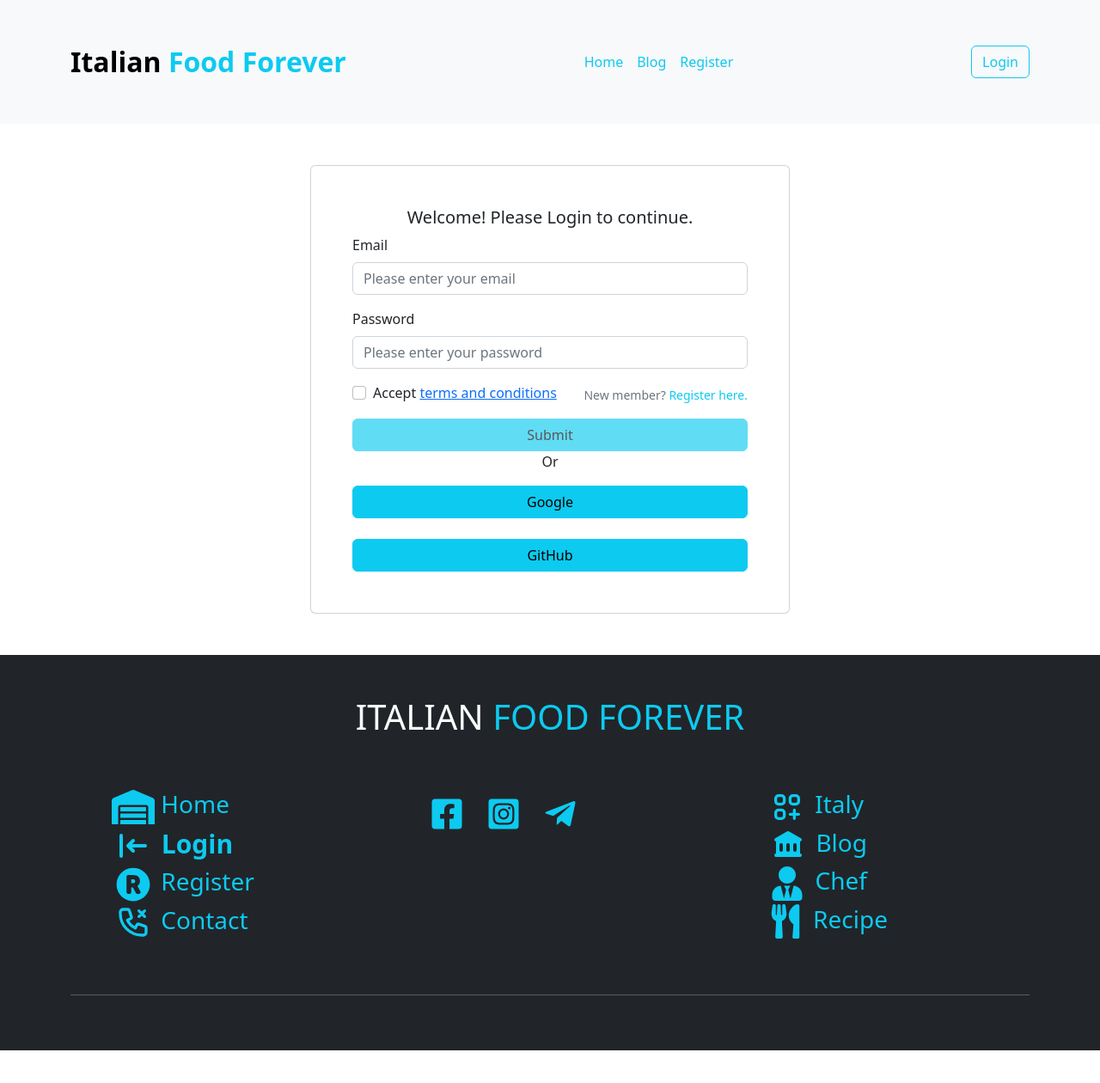
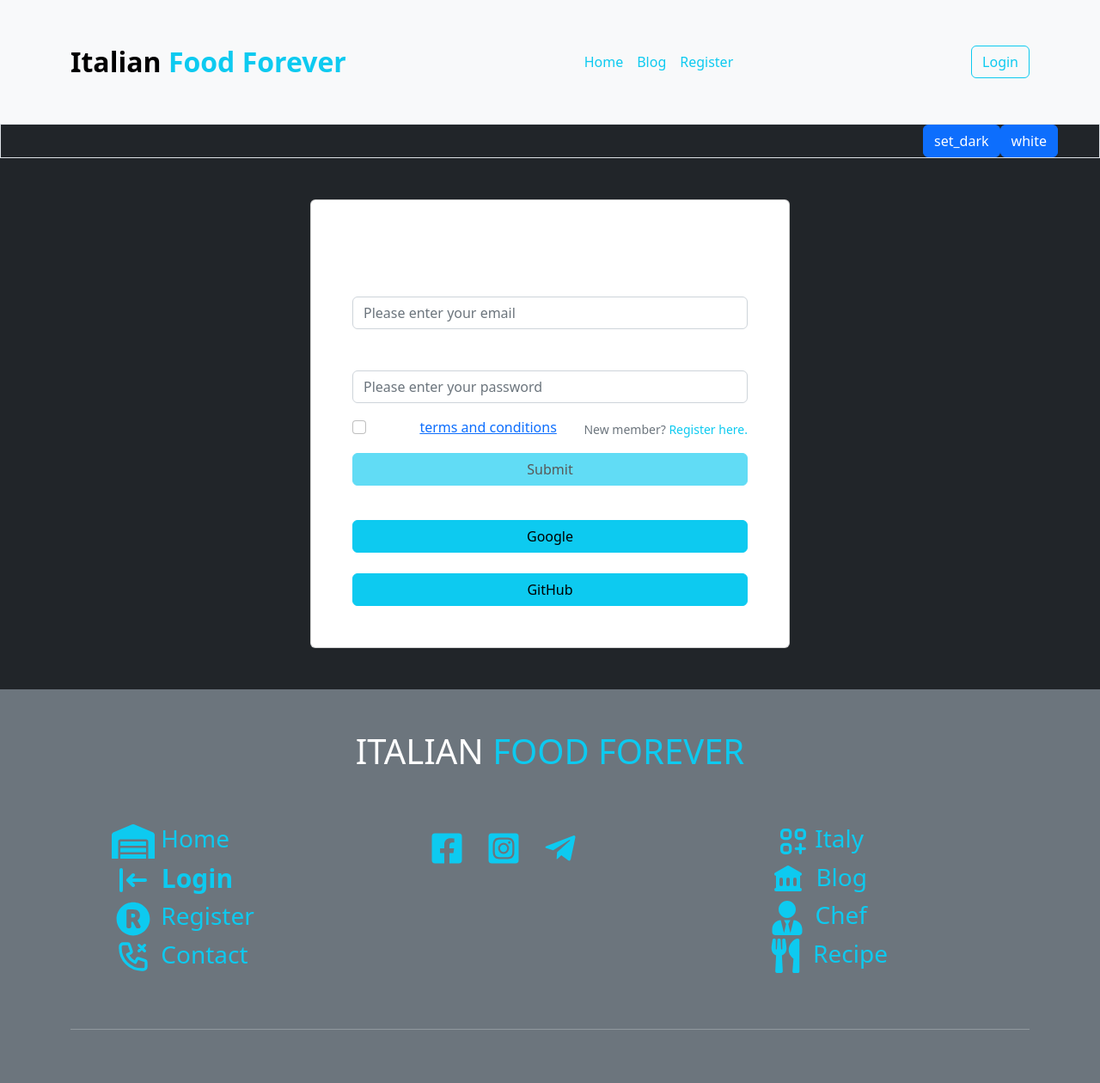
Before and after one commit to tariik12/food-forever-client, a React (Vite) app: page /login in a window 1280 px wide. Shown: the whole page at 86% size. Before the commit the page ends 1222 px from the top, so only its background shows below. Built offline with nearby package versions, Linux system fonts and the light colour scheme; no server answers.

Commit message:
dark & light mode add done

```diff
--- a/index.html
+++ b/index.html
@@ -6,7 +6,8 @@
     <meta name="viewport" content="width=device-width, initial-scale=1.0" />
     <title>Assignment-10</title>
   </head>
-  <body class="">
+
+  <body class="bg-dark text-white">
     <div id="root"></div>
     <script type="module" src="/src/main.jsx"></script>
   </body>
--- a/src/Layout/Main.jsx
+++ b/src/Layout/Main.jsx
@@ -1,18 +1,35 @@
-import React from 'react';
-import { Container } from 'react-bootstrap';
+import React, { useState } from 'react';
+import { Button, Container } from 'react-bootstrap';
 import { Outlet } from 'react-router-dom';
 import Header from '../pages/Home/Shared/Header/Header';
 import Footer from '../pages/Home/Shared/Footer/Footer';
 
 const Main = () => {
+const [dark, set_dark] =useState(false)
+
+const handleDark =() =>{
+  set_dark(true)
+}
+const handleLight =() =>{
+  set_dark(false)
+}
+
+
   return (
-    <>
+    <div className={!dark?'bg-dark':'bg-white'} >
       <Header />
+      <div className='border d-flex justify-content-end '>
+
+   <Button className='' onClick={handleDark}>set_dark</Button>
+                <Button className='me-5' onClick={handleLight}>white</Button>
+
+
+      </div>
       <Container>
         <Outlet />
       </Container>
       <Footer />
-    </>
+    </div>
   );
 };
 
--- a/src/pages/Home/Shared/Footer/Footer.jsx
+++ b/src/pages/Home/Shared/Footer/Footer.jsx
@@ -13,7 +13,7 @@ const Footer = () => {
     };
 
     return (
-      <div className="bg-dark text-white py-5">
+      <div bg="" className="bg-secondary text-white py-5">
         <Container className="text-white">
           <h1 className="text-center">
             ITALIAN <span className="text-info">FOOD FOREVER</span>
@@ -93,11 +93,11 @@ const Footer = () => {
                 <NavLink
                   style={navLinkStyles}
                   className="text-decoration-none text-info me-5 pe-1 ms-auto"
-                  to="/italy"
+                  to="/"
                 >
                   <HiOutlineViewGridAdd
                     style={{ width: '50px', height: '40px' }}
-                  />{' '}
+                  />
                   Italy
                 </NavLink>
                 <NavLink
```
